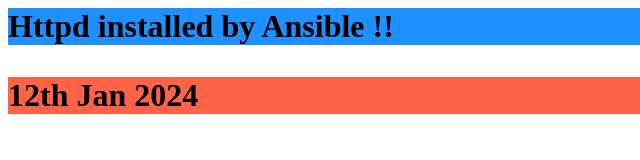
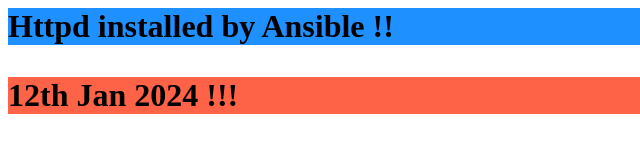
Before and after one commit to shreyaslatthe/myprojs, a plain HTML site: page index.html in a window 1280 px wide. Shown: the full height of the page, 0-640 px from the left. Drawn offline with Linux system fonts and the light colour scheme.

Commit message:
4th commit

```diff
--- a/index.html
+++ b/index.html
@@ -1,6 +1,6 @@
 <html>
 <body>
 <h1 style="background-color:DodgerBlue;"> Httpd installed by Ansible !!<h1>
-<p style="background-color:Tomato;"> 12th Jan 2024</p>
+<p style="background-color:Tomato;"> 12th Jan 2024 !!!</p>
 </body>
 </html>
```
